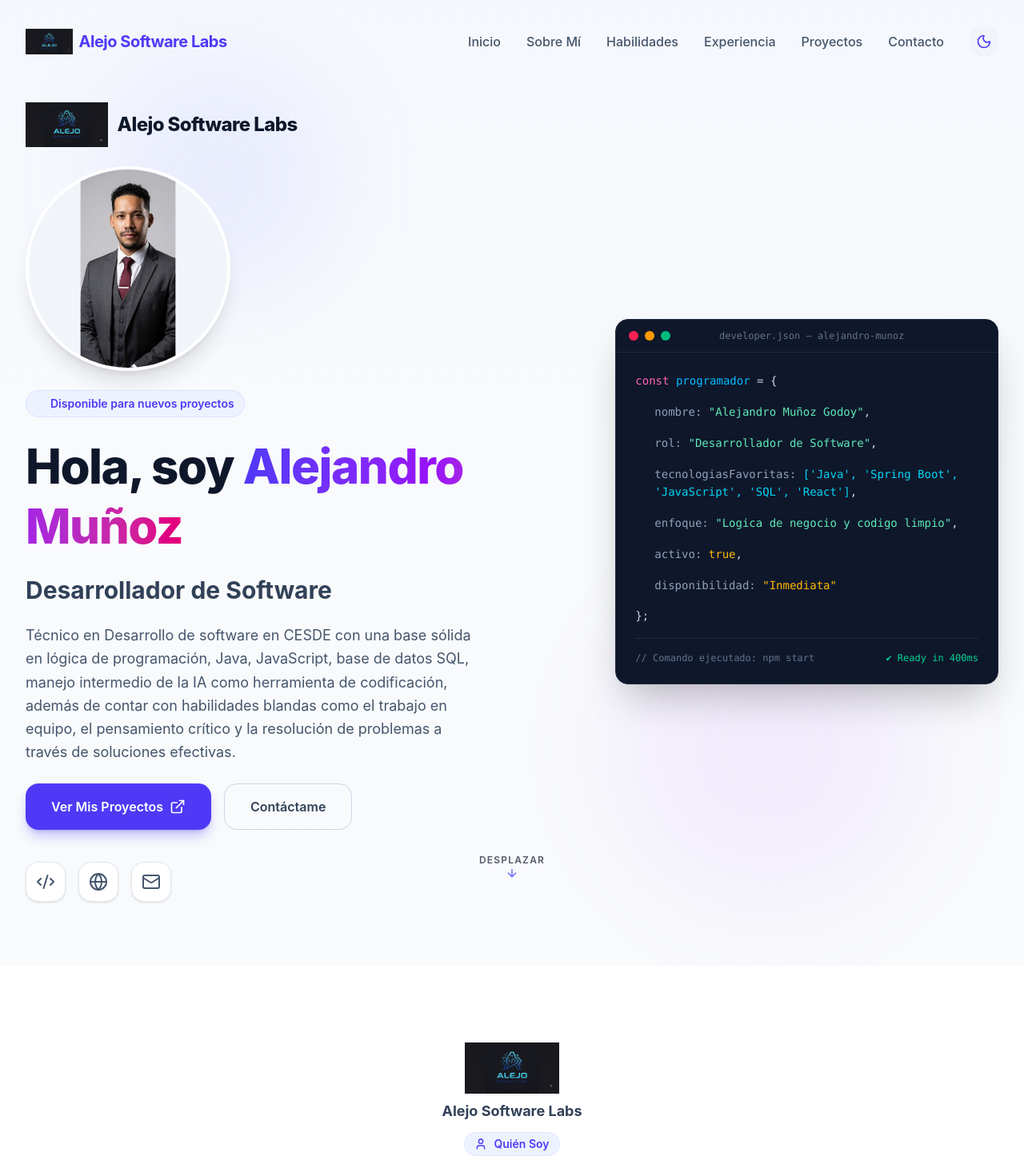
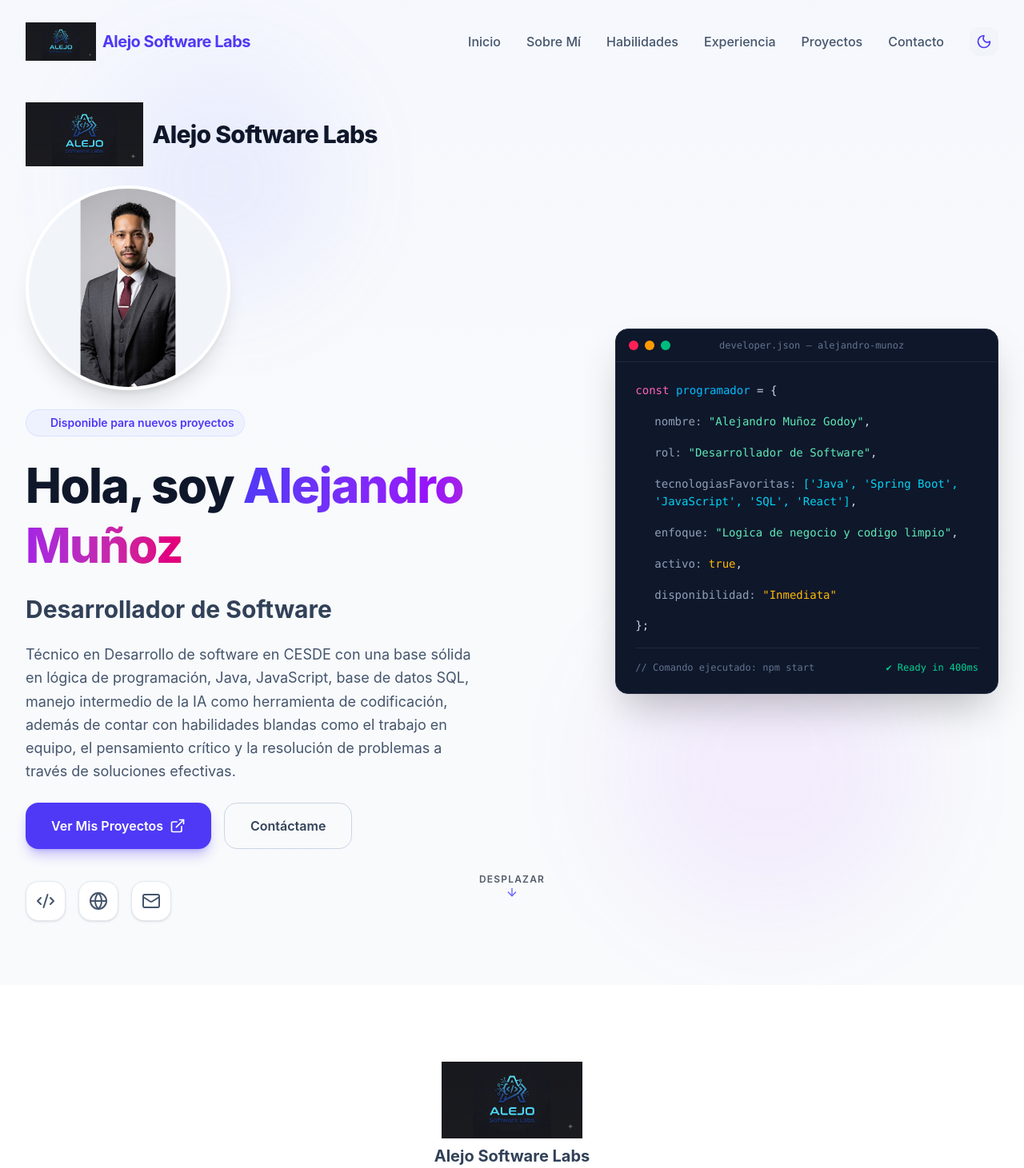
Before and after one commit to alejo-software-lab/hoja-de-vida-react, a React (Vite) app: page / in a window 1280 px wide. Shown: the top 1461 px of the page at 80% size. Built offline with nearby package versions, Linux system fonts and the light colour scheme.

Commit message:
Aumenta tamaño de logos en Navbar, Footer, Hero y About

```diff
--- a/src/components/About.jsx
+++ b/src/components/About.jsx
@@ -18,9 +18,9 @@ const About = () => {
             <img
               src="/logo.png"
               alt="Alejo Software Labs"
-              className="h-16 w-auto"
+              className="h-24 w-auto"
             />
-            <span className="text-lg font-bold text-slate-700 dark:text-slate-300">
+            <span className="text-xl font-bold text-slate-700 dark:text-slate-300">
               Alejo Software Labs
             </span>
           </div>
--- a/src/components/Footer.jsx
+++ b/src/components/Footer.jsx
@@ -15,7 +15,7 @@ const Footer = () => {
             <img
               src="/logo.png"
               alt="Alejo Software Labs"
-              className="h-8 w-auto"
+              className="h-12 w-auto"
             />
             <span className="font-bold text-xl text-indigo-600 dark:text-indigo-400">
               Alejo Software Labs
--- a/src/components/Hero.jsx
+++ b/src/components/Hero.jsx
@@ -23,9 +23,9 @@ const Hero = () => {
                <img
                  src="/logo.png"
                  alt="Alejo Software Labs"
-                 className="h-14 w-auto"
+                 className="h-20 w-auto"
                />
-               <span className="text-2xl font-extrabold tracking-tight text-slate-900 dark:text-white">
+               <span className="text-3xl font-extrabold tracking-tight text-slate-900 dark:text-white">
                  Alejo Software Labs
                </span>
              </div>
--- a/src/components/Navbar.jsx
+++ b/src/components/Navbar.jsx
@@ -41,7 +41,7 @@ const Navbar = ({ darkMode, setDarkMode }) => {
                  <img
                    src="/logo.png"
                    alt="Alejo Software Labs"
-                   className="h-8 w-auto"
+                   className="h-12 w-auto"
                  />
                  <span className="font-bold text-xl tracking-tight text-indigo-600 dark:text-indigo-400">
                    Alejo Software Labs
```
Also changed, not shown: 1 other file (tests, documents, lock files or other folders).
